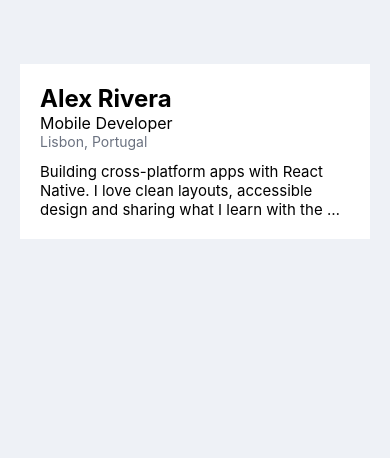
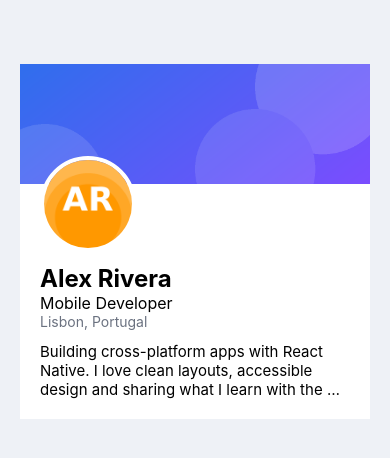
Before and after one commit to fgcardenas/profile-card, a React Native app: screen / in a window 390 px wide. Shown: the top 458 px of the page. Built offline with nearby package versions, Linux system fonts and the light colour scheme.

Commit message:
paso 2: banner y avatar circular superpuesto

```diff
--- a/App.js
+++ b/App.js
@@ -1,5 +1,5 @@
 // Profile Card — practical task (React Native basics)
-import { View, Text, StyleSheet } from 'react-native';
+import { View, Text, Image, StyleSheet } from 'react-native';
 
 // Data to display. Do not change it.
 const BIO =
@@ -17,12 +17,21 @@ export default function App() {
   return (
     <View style={styles.screen}>
       <View style={styles.card}>
+        <Image
+          source={require('./assets/banner.png')}
+          style={styles.banner}
+          resizeMode="cover"
+        />
+
+        <View style={styles.body}>
+          <Image source={require('./assets/avatar.png')} style={styles.avatar} />
           <Text style={styles.name}>Alex Rivera</Text>
           <Text style={styles.role}>Mobile Developer</Text>
           <Text style={styles.location}>Lisbon, Portugal</Text>
           <Text style={styles.bio} numberOfLines={3}>
             {BIO}
           </Text>
+        </View>
       </View>
     </View>
   );
@@ -37,7 +46,22 @@ const styles = StyleSheet.create({
   },
   card: {
     backgroundColor: '#FFFFFF',
+  },
+  banner: {
+    width: '100%',
+    height: 120,
+  },
+  body: {
     padding: 20,
+  },
+  avatar: {
+    width: 96,
+    height: 96,
+    borderRadius: 48,
+    borderWidth: 4,
+    borderColor: '#FFFFFF',
+    marginTop: -48,
+    marginBottom: 12,
   },
   name: {
     fontSize: 24,
```
Lines whose indentation alone changed are shown as unchanged.
